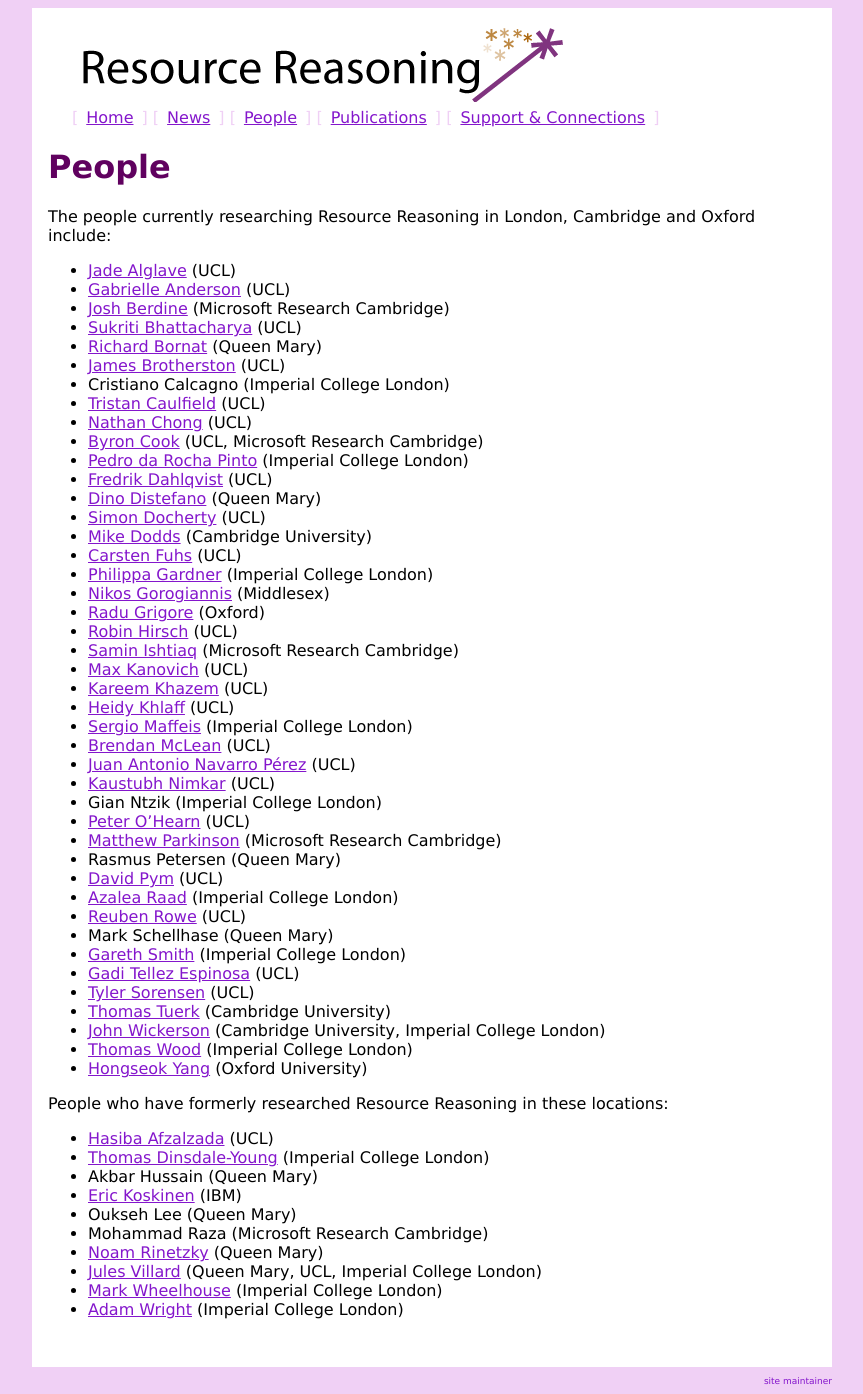
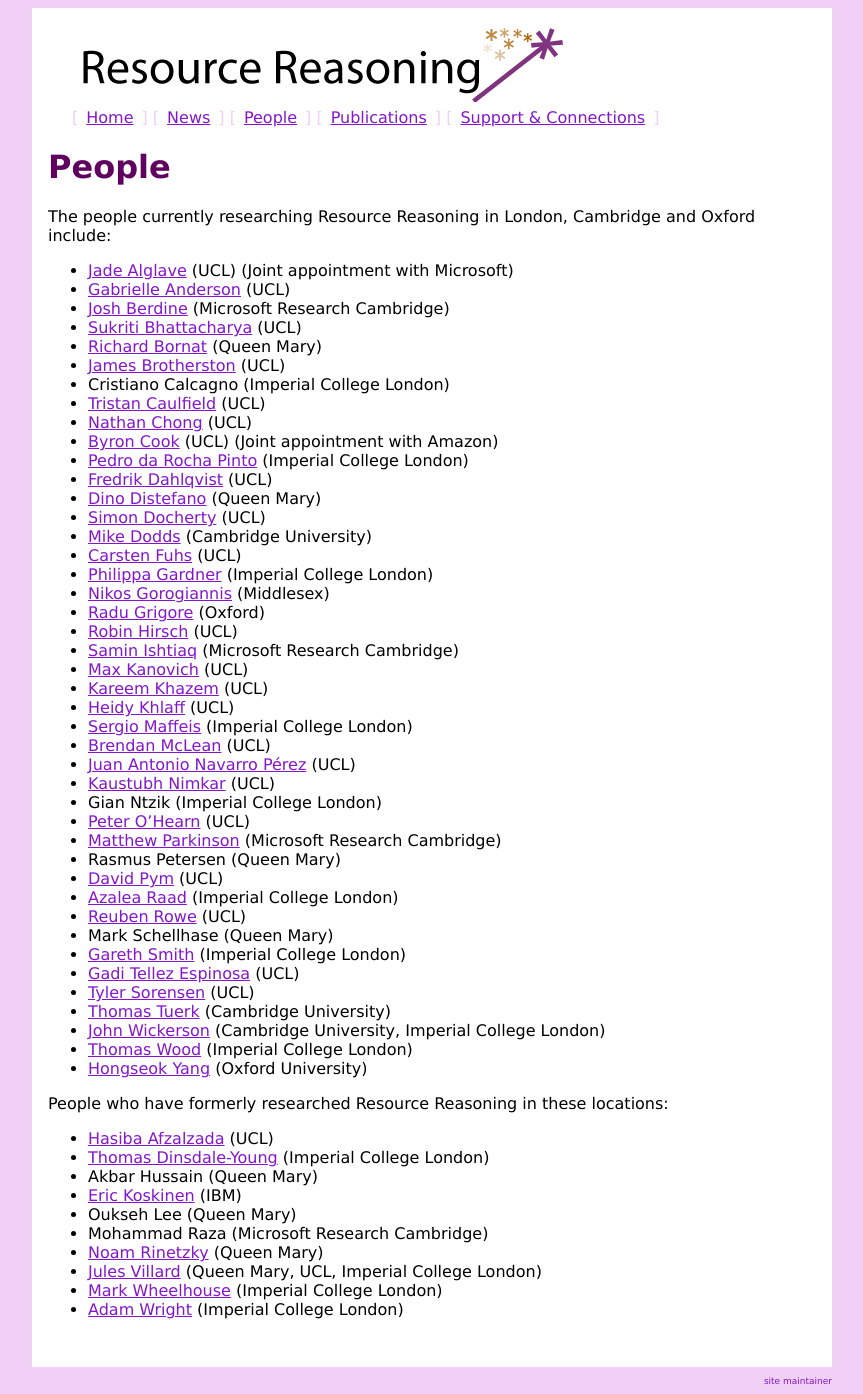
Before and after one commit to resource-reasoning/resourcereasoning.com, a Jekyll site: the page built from people.md, in a window 1280 px wide. Shown: the whole page, without its empty margins (208-1071 px from the left). Built offline with Jekyll 4.4.1, drawn with Linux system fonts in a browser that asks for light colours; nearby versions of some CDN libraries.

Commit message:
Update people.md

```diff
--- a/people.md
+++ b/people.md
@@ -5,7 +5,7 @@ published: true
 
 The people currently researching Resource Reasoning in London, Cambridge and Oxford include:
 
-* [Jade Alglave](http://www0.cs.ucl.ac.uk/staff/J.Alglave/) (UCL)
+* [Jade Alglave](http://www0.cs.ucl.ac.uk/staff/J.Alglave/) (UCL) (Joint appointment with Microsoft)
 * [Gabrielle Anderson](http://www0.cs.ucl.ac.uk/people/G.Anderson) (UCL)
 * [Josh Berdine](http://research.microsoft.com/en-us/people/jjb/) (Microsoft Research Cambridge)
 * [Sukriti Bhattacharya](http://www0.cs.ucl.ac.uk/people/S.Bhattacharya) (UCL)
@@ -14,7 +14,7 @@ The people currently researching Resource Reasoning in London, Cambridge and Oxf
 * Cristiano Calcagno (Imperial College London)
 * [Tristan Caulfield](http://www0.cs.ucl.ac.uk/people/T.Caulfield/) (UCL)
 * [Nathan Chong](http://www0.cs.ucl.ac.uk/people/N.Chong.html) (UCL)
-* [Byron Cook](http://www0.cs.ucl.ac.uk/staff/b.cook/) (UCL, Microsoft Research Cambridge)
+* [Byron Cook](http://www0.cs.ucl.ac.uk/staff/b.cook/) (UCL) (Joint appointment with Amazon)
 * [Pedro da Rocha Pinto](http://www.doc.ic.ac.uk/~pmd09/) (Imperial College London)
 * [Fredrik Dahlqvist](http://www0.cs.ucl.ac.uk/people/F.Dahlqvist.html) (UCL)
 * [Dino Distefano](http://www.eecs.qmul.ac.uk/~ddino/ddino_homepage/About_me.html) (Queen Mary)
```
